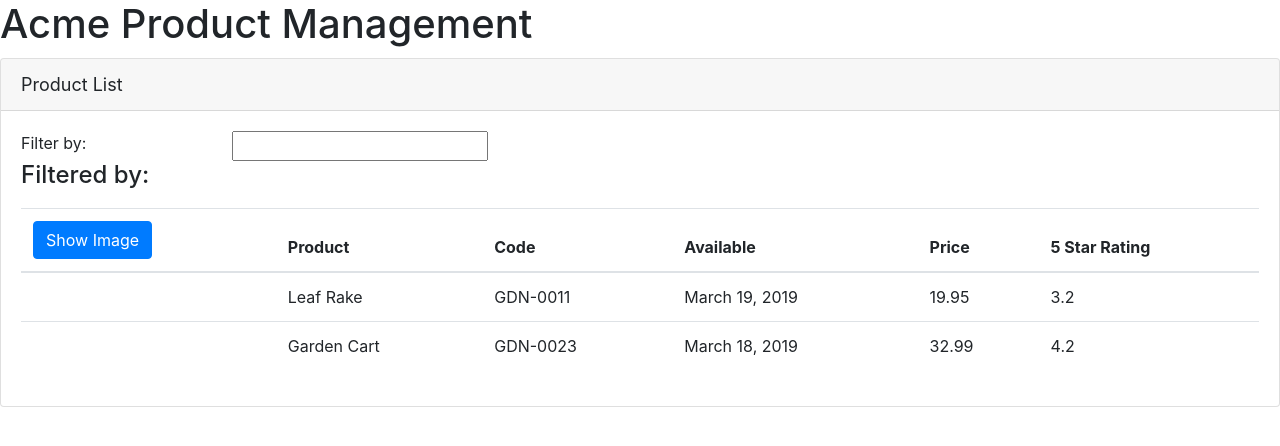
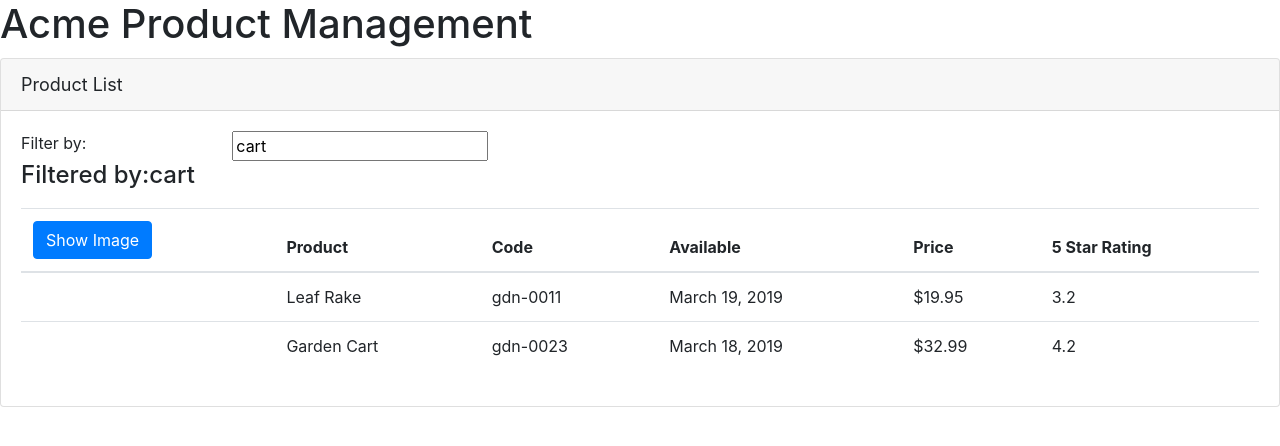
Before and after one commit to Ivy-Walobwa/APM, an Angular app: page / in a window 1280 px wide. Shown: the top 446 px of the page. Built offline with nearby package versions, Linux system fonts and the light colour scheme.

Commit message:
handled inputs and events

```diff
--- a/src/app/app.module.ts
+++ b/src/app/app.module.ts
@@ -1,15 +1,18 @@
 import { BrowserModule } from '@angular/platform-browser';
 import { NgModule } from '@angular/core';
+import { FormsModule } from '@angular/forms';
 
 import { AppComponent } from './app.component';
 import { ProductListComponent } from './products/product-list.component';
+
 
 @NgModule({
   declarations: [
     AppComponent,ProductListComponent
   ],
   imports: [
-    BrowserModule
+    BrowserModule,
+    FormsModule
   ],
   bootstrap: [AppComponent]
 })
--- a/src/app/products/product-list.component.html
+++ b/src/app/products/product-list.component.html
@@ -6,12 +6,12 @@
     <div class='row'>
       <div class='col-md-2'>Filter by:</div>
       <div class='col-md-4'>
-        <input type="text"/>
+        <input type="text" [(ngModel)]='listFilter'/>
       </div>
     </div>
     <div class='row'>
       <div class='col-md-6'>
-        <h4>Filtered by: </h4>
+        <h4>Filtered by:{{listFilter}} </h4>
       </div>
     </div>
     <div class='table-responsive'>
@@ -19,8 +19,9 @@
         <thead>
           <tr>
             <th>
-              <button class='btn btn-primary'>
-                Show Image
+              <button class='btn btn-primary'
+                (click) = 'toggleImage()'>
+                {{showImage ? 'Hide' : 'Show'}} Image
               </button>
             </th>
             <th>Product</th>
@@ -32,11 +33,17 @@
         </thead>
         <tbody>
           <tr *ngFor = 'let product of products'>
-            <td></td>
+            <td><img *ngIf='showImage'
+              [src]='product.imageUrl'
+              [title]='product.productName'
+              [style.width.px]='imageWidth'
+              [style.margin.px] = 'imageMargin'
+               >
+            </td>
             <td>{{product.productName}}</td>
-            <td>{{product.productCode}}</td>
+            <td>{{product.productCode | lowercase}}</td>
             <td>{{product.releaseDate}}</td>
-            <td>{{product.price}}</td>
+            <td>{{product.price | currency: 'USD':'symbol':'1.2-2'}}</td>
             <td>{{product.starRating}}</td>
           </tr>
         </tbody>
--- a/src/app/products/product-list.component.ts
+++ b/src/app/products/product-list.component.ts
@@ -6,6 +6,10 @@
 })
 export class ProductListComponent{
   pageTitle: string = 'Product List';
+  imageWidth: number = 50;
+  imageMargin: number = 2;
+  showImage: boolean = false;
+  listFilter: string ='cart';
   products: any[] = [
     {
     "productId": 1,
@@ -28,4 +32,8 @@
       "imageUrl": "assets/images/garden_cart.png"
     }
   ];
+
+  toggleImage(): void{
+    this.showImage = !this.showImage
+  }
 }
```
